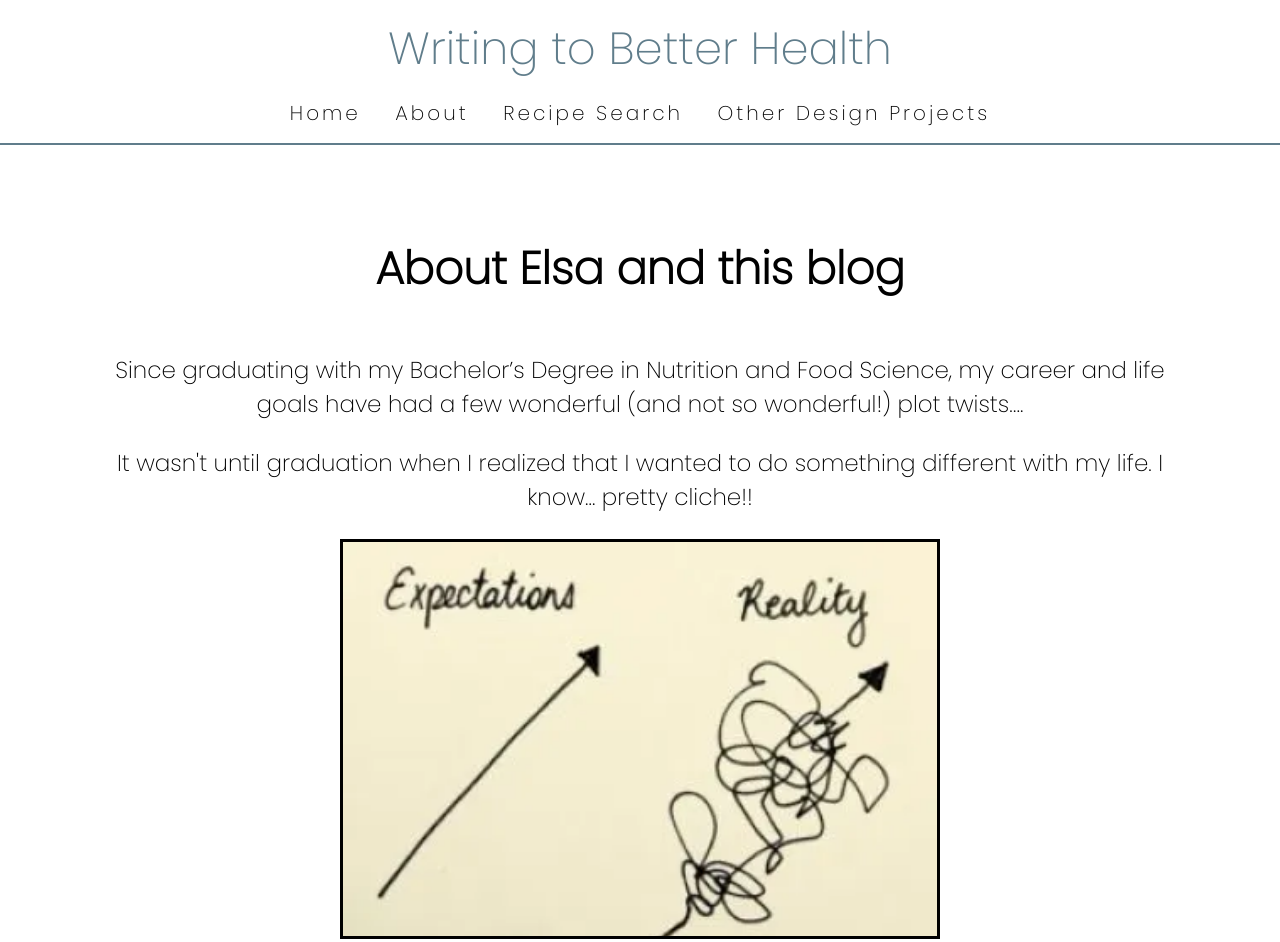
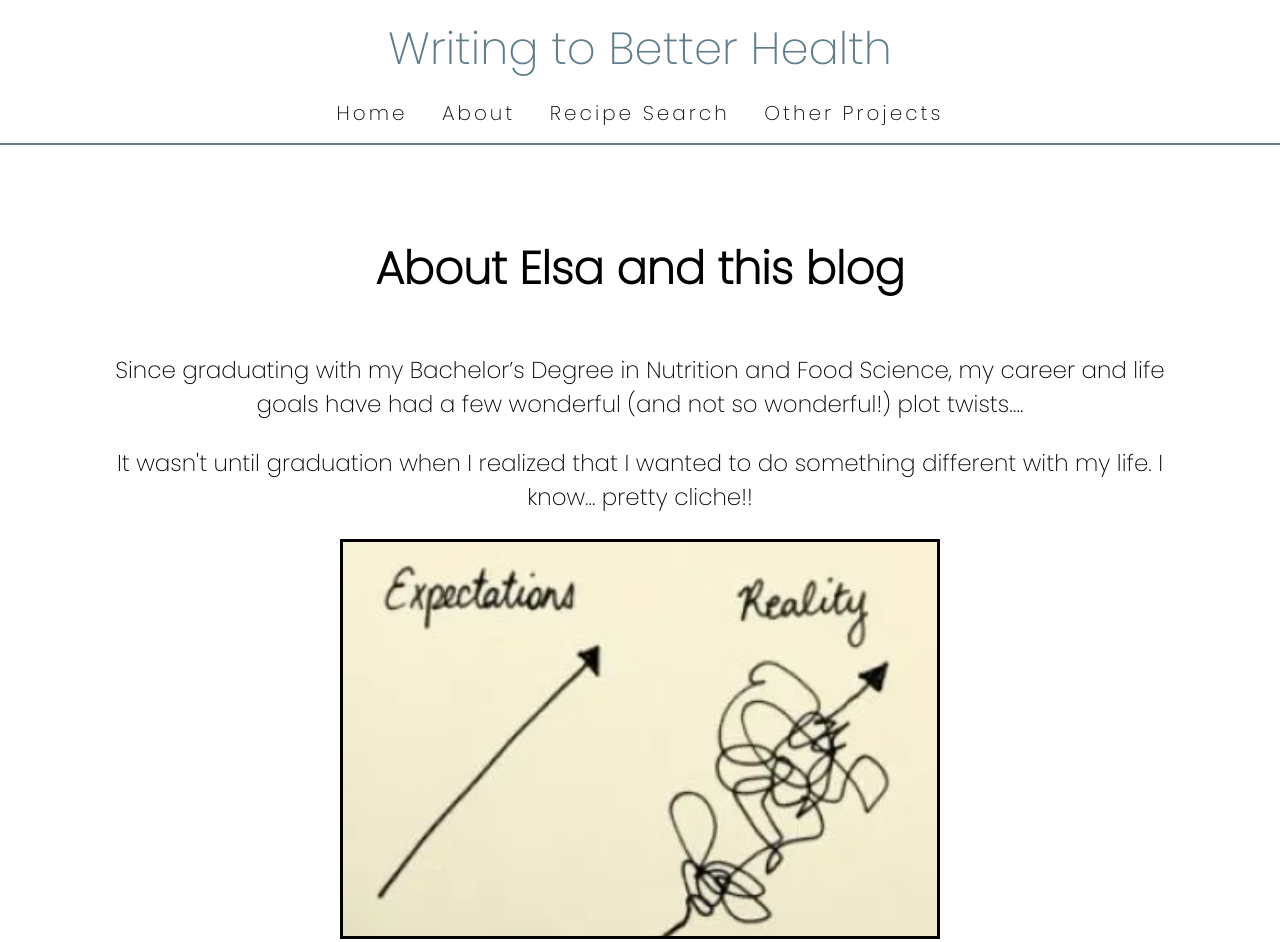
Before and after one commit to elsahv/vanillajs-My-first-Project--Photogallery, a plain HTML site: page wtbh/about.html in a window 1280 px wide. Shown: the top 942 px of the page. Drawn offline with Linux system fonts and the light colour scheme.

Commit message:
updated mobile display links

```diff
--- a/wtbh/about.html
+++ b/wtbh/about.html
@@ -27,7 +27,7 @@
         <li><a href="index.html">Home</a></li>
         <li><a href="about.html">About</a></li>
         <li><a href="recipe.html">Recipe Search</a></li>
-        <li><a href="http://elsahovey.com/projects.html">Other Design Projects</a></li>
+        <li><a href="http://elsahovey.com/projects.html">Other Projects</a></li>
       </ul>
     </div>
 
```
Also changed, not shown: wtbh/foodfact.html (+1 -1 lines), wtbh/index.html (+1 -1 lines), wtbh/recipe.html (+1 -1 lines).
